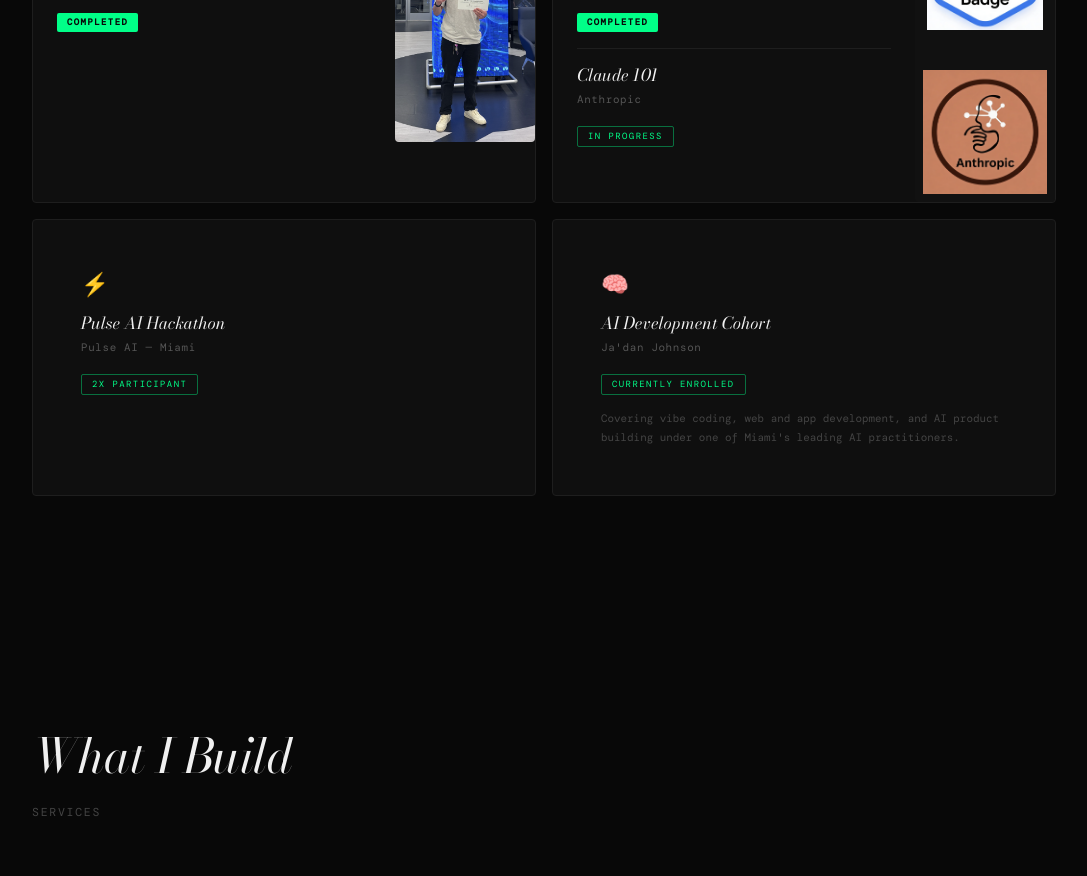
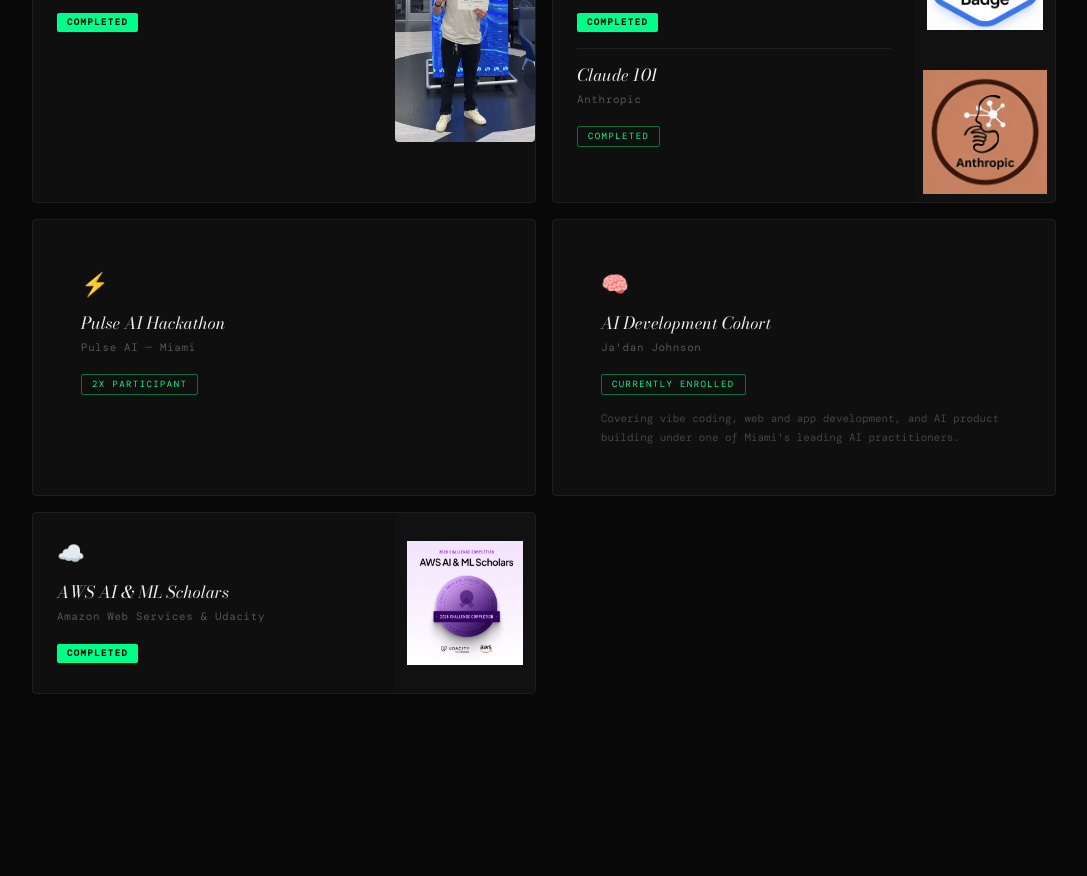
Before and after one commit to dypintado/pintado-site, a Next.js app: page / in a window 1280 px wide. Shown: the part 2340-3216 px from the top of the page, without its empty margins (96-1183 px from the left). Built offline with nearby package versions, Linux system fonts and the light colour scheme; a web font is replaced by a local one.

Commit message:
update: mark Claude 101 completed, add AWS AI ML Scholars cert

```diff
--- a/components/sections/ExperienceSection.tsx
+++ b/components/sections/ExperienceSection.tsx
@@ -55,8 +55,8 @@
     photo2: "/claude-101.jpg",
     title2: "Claude 101",
     issuer2: "Anthropic",
-    badge2: "In Progress",
-    badge2Style: "outline" as const,
+    badge2: "Completed",
+    badge2Style: "solid" as const,
   },
   {
     icon: "⚡",
@@ -82,6 +82,21 @@
     note: "Covering vibe coding, web and app development, and AI product building under one of Miami's leading AI practitioners.",
     photo: null,
     photoContain: false,
+    photo2: null,
+    title2: null,
+    issuer2: null,
+    badge2: null,
+    badge2Style: null,
+  },
+  {
+    icon: "☁️",
+    title: "AWS AI & ML Scholars",
+    issuer: "Amazon Web Services & Udacity",
+    badge: "Completed",
+    badgeStyle: "solid" as const,
+    note: null,
+    photo: "/aws-cert.jpg",
+    photoContain: true,
     photo2: null,
     title2: null,
     issuer2: null,
```
Also changed, not shown: public/aws ai ml cert.png (added), public/aws-cert.jpg (added).
